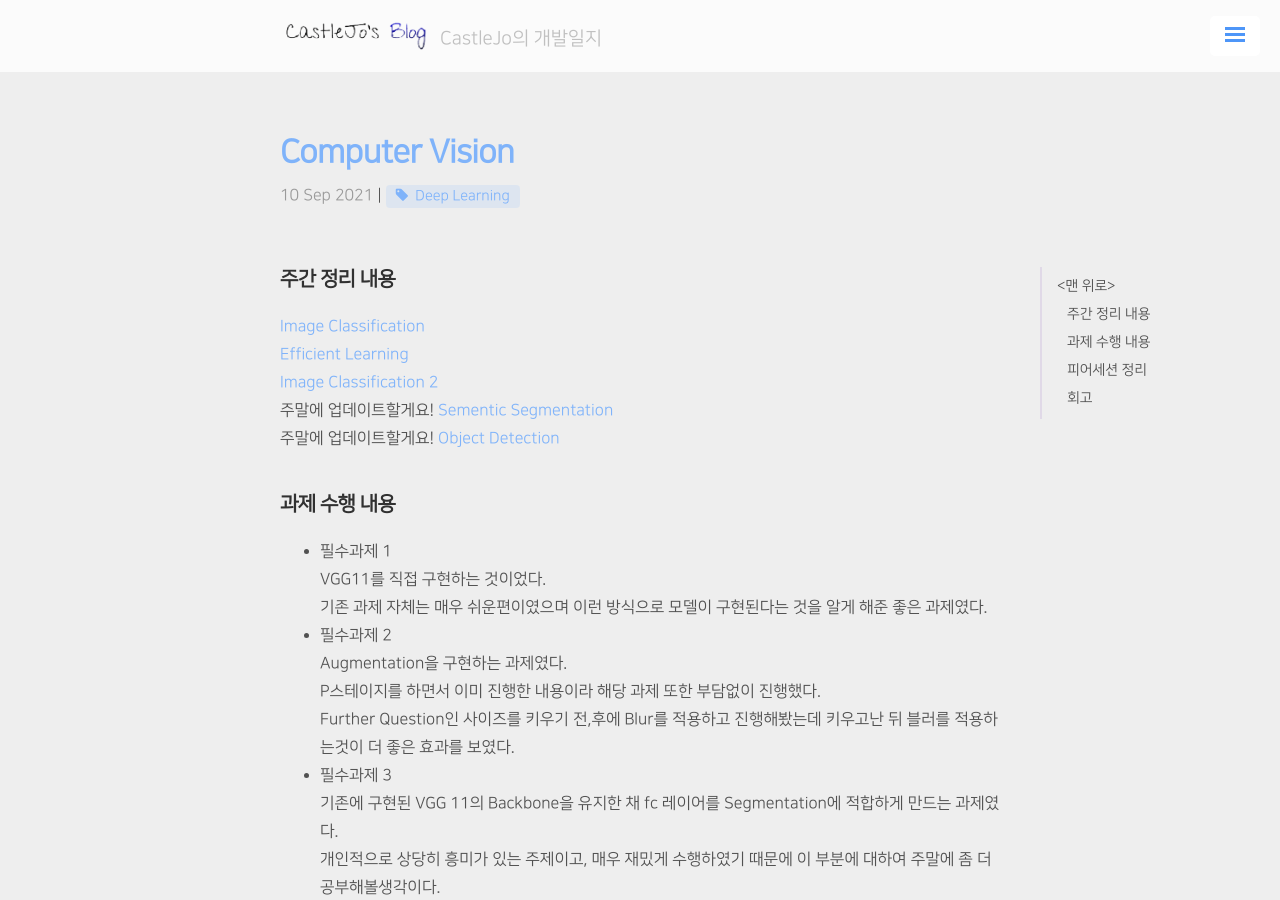
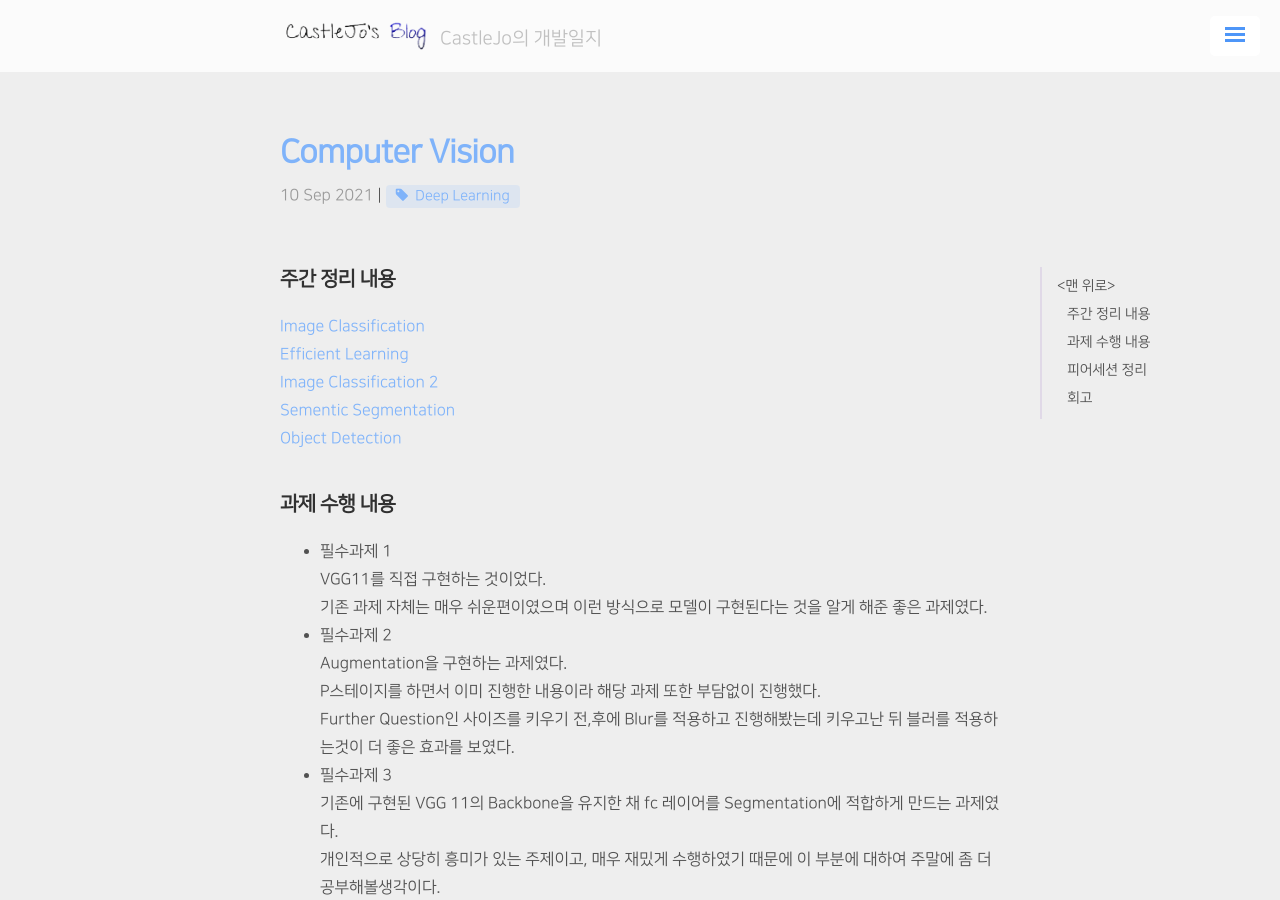
Before and after one commit to ukcastle/ukcastle.github.io, a Jekyll site: the page built from _posts/Boostcamp/2021-09-10-w6.md, in a window 1280 px wide and 900 px high. Built offline with Jekyll 4.4.1, drawn with Linux system fonts in a browser that asks for light colours; nearby versions of some CDN libraries; a script that is not in the unit is left out; comment, search, counter and statistics services are not loaded.

Commit message:
docs: w6

```diff
--- a/_posts/Boostcamp/2021-09-10-w6.md
+++ b/_posts/Boostcamp/2021-09-10-w6.md
@@ -10,8 +10,8 @@ tag: [Deep Learning]
 [Image Classification](https://ukcastle.github.io/bc/2021/09/06/w6d1/)
 [Efficient Learning](https://ukcastle.github.io/bc/2021/09/06/w6d2/)
 [Image Classification 2](https://ukcastle.github.io/bc/2021/09/08/w6d3/)
-주말에 업데이트할게요! [Sementic Segmentation](https://ukcastle.github.io/bc/2021/09/09/w6d4/)
-주말에 업데이트할게요! [Object Detection](https://ukcastle.github.io/bc/2021/09/10/w6d5/)
+[Sementic Segmentation](https://ukcastle.github.io/bc/2021/09/09/w6d4/)
+[Object Detection](https://ukcastle.github.io/bc/2021/09/10/w6d5/)
 
 ## 과제 수행 내용
 
```
